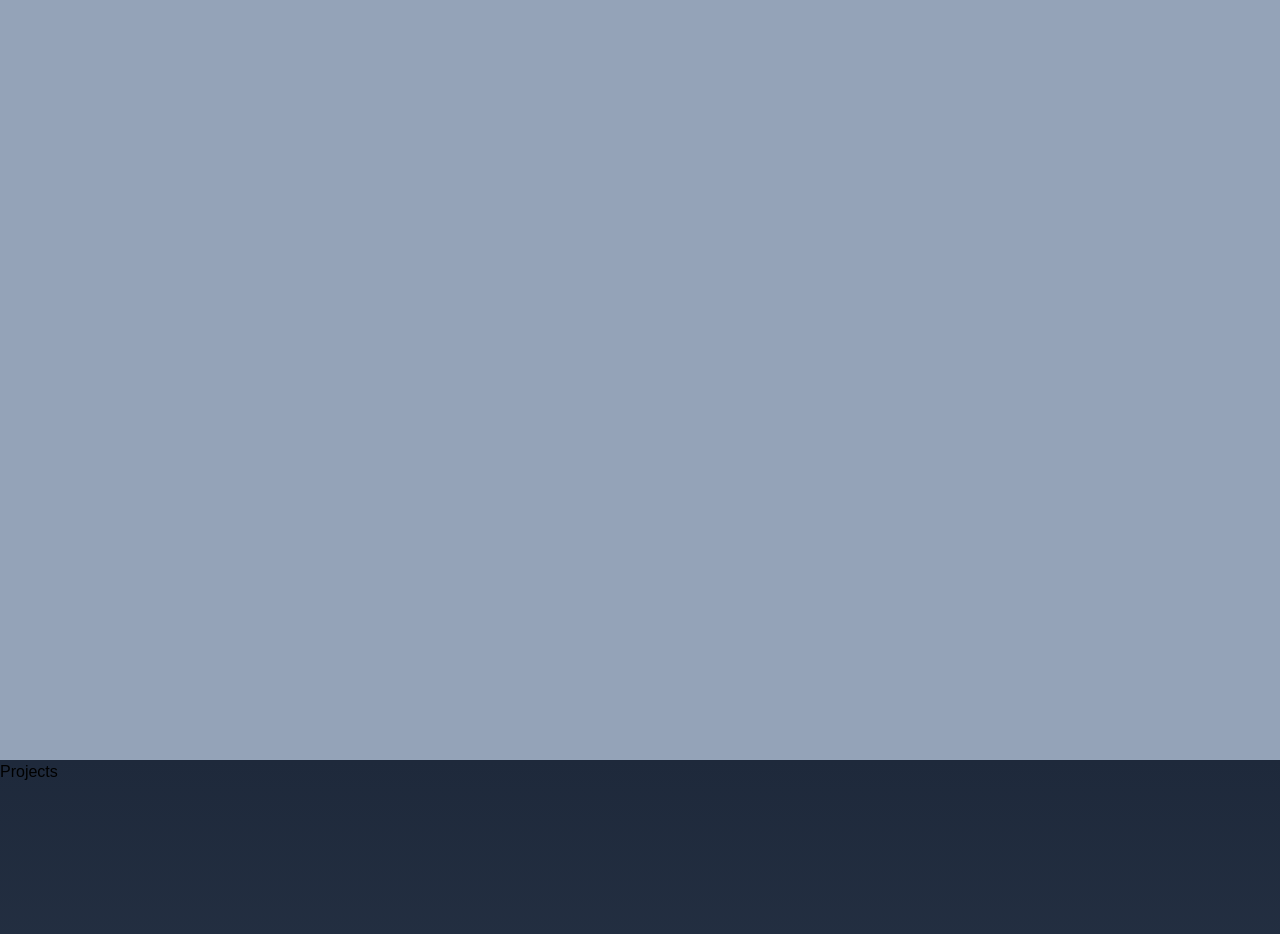
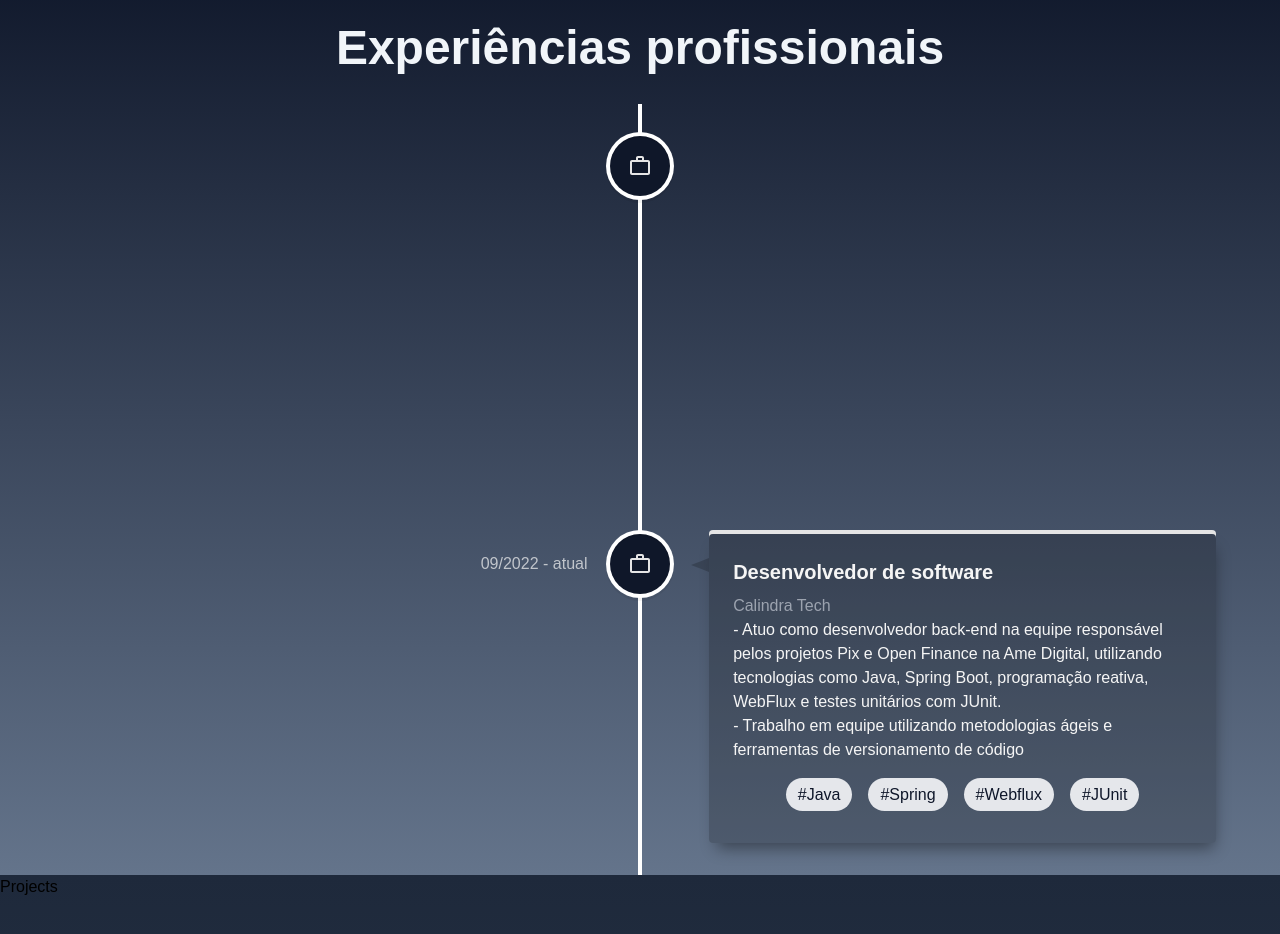
Before and after one commit to ytallobruno/portfolio, a React (Vite) app: page / in a window 1280 px wide. Shown: the part 840-1774 px from the top of the page. Built offline with nearby package versions, Linux system fonts and the light colour scheme; no server answers; a web font is replaced by a local one.

Commit message:
Feat: Esqueleto da secao de experiencias

```diff
--- a/package.json
+++ b/package.json
@@ -16,6 +16,7 @@
     "react-dom": "^18.2.0",
     "react-icons": "^4.7.1",
     "react-scroll": "^1.8.9",
+    "react-vertical-timeline-component": "^3.6.0",
     "tailwindcss": "^3.2.4"
   },
   "devDependencies": {
--- a/src/components/Experience/Experience.jsx
+++ b/src/components/Experience/Experience.jsx
@@ -1,10 +1,40 @@
-import React from 'react'
+import React from "react";
+import ExperienceCard from "./ExperienceCard";
+import { getExperienceData } from "../../model/experienceData";
+import { VerticalTimeline } from "react-vertical-timeline-component";
+import "react-vertical-timeline-component/style.min.css";
 
 export default function Experience() {
+  const experienceData = getExperienceData();
+
   return (
-    // <div id="experience" className="bg-gradient-to-b from-slate-900 to-slate-800 h-screen">
-    <div id="experience" className="bg-slate-400 h-screen">
-      oooooooi
-    </div>
-  )
+    <>
+      <div
+        id="experience"
+        className="h-full bg-gradient-to-b from-slate-900 to-slate-500"
+      >
+        <section className="pt-14">
+          <h2 className="py-2 pb-8 text-center text-5xl font-bold text-slate-100">
+            Experiências profissionais
+          </h2>
+
+          <VerticalTimeline>
+            {experienceData.map((experience, index) => {
+              return (
+                <ExperienceCard
+                  key={index}
+                  company={experience.company}
+                  position={experience.position}
+                  startDate={experience.startDate}
+                  endDate={experience.endDate}
+                  description={experience.description}
+                  tech={experience.tech}
+                />
+              );
+            })}
+          </VerticalTimeline>
+        </section>
+      </div>
+    </>
+  );
 }
--- /dev/null
+++ b/src/components/Experience/ExperienceCard.jsx
@@ -0,0 +1,53 @@
+import React from "react";
+import { VerticalTimelineElement } from "react-vertical-timeline-component";
+import "react-vertical-timeline-component/style.min.css";
+import { MdOutlineWorkOutline } from "react-icons/md";
+
+export default function ExperienceCard(props) {
+  const { company, position, startDate, endDate, description, tech } = props;
+
+  const lightGrey = "#E5E5E5";
+  const lightTeal = "#99F6E4";
+  const darkBlue = "#0F1729";
+  const yellowColor = "#FFD700";
+  const textColor = "#F5F5F5";
+  const bgColor = "rgba(0,0,0,0.2)";
+
+  return (
+    <>
+      <VerticalTimelineElement
+        animate={true}
+        className="vertical-timeline-element--work"
+        contentStyle={{
+          background: bgColor,
+          color: textColor,
+          boxShadow: `0px -4px ${lightGrey},3px 10px 15px -5px rgba(0,0,0,0.4)`,
+        }}
+        contentArrowStyle={{ borderRight: `18px solid ${bgColor}` }}
+        iconStyle={{background: darkBlue, color: lightGrey }}
+        icon={<MdOutlineWorkOutline />}
+        date={[startDate, " - ", endDate]}
+      >
+        <h3 className="mb-2 text-xl font-bold">{position}</h3>
+        <h4 className="vertical-timeline-element-subtitle text-gray-400">
+          {company}
+        </h4>
+        <ul className="text-neutral-100">
+          {description.map((item, index) => (
+            <li key={index}>{item}</li>
+          ))}
+        </ul>
+
+        <div className="flex justify-center pb-2 align-bottom ">
+          {tech.map((item, index) => (
+            <div key={index} className="mx-2">
+              <p key={index} className="rounded-full bg-gray-200 px-3 py-1 text-slate-900">
+                {item}
+              </p>
+            </div>
+          ))}
+        </div>
+      </VerticalTimelineElement>
+    </>
+  );
+}
--- /dev/null
+++ b/src/model/experienceData.js
@@ -0,0 +1,38 @@
+const experienceData = [
+  {
+    company: "Calindra Tech",
+    position: "Desenvolvedor de software Trainee",
+    startDate: "05/2022",
+    endDate: "09/2022",
+    description: [
+      "- Programa de formação de 3 meses com 8 semanas de estudos intensivos em desenvolvimento de software, seguido de 6 semanas de rotação nos times da empresa para aplicar o conhecimento na prática.",
+      "- Desenvolvimento e apresentação de um protótipo de produto em duas semanas utilizando as tecnologias aprendidas no programa.",
+    ],
+    tech: [
+      "#Java",
+      "#Spring",
+      "#React",
+      "#JavaScript",
+    ]
+  },
+  {
+    company: "Calindra Tech",
+    position: "Desenvolvedor de software",
+    startDate: "09/2022",
+    endDate: "atual",
+    description: [
+      "- Atuo como desenvolvedor back-end na equipe responsável pelos projetos Pix e Open Finance na Ame Digital, utilizando tecnologias como Java, Spring Boot, programação reativa, WebFlux e testes unitários com JUnit.",
+      "- Trabalho em equipe utilizando metodologias ágeis e ferramentas de versionamento de código",
+    ],
+    tech: [
+      "#Java",
+      "#Spring",
+      "#Webflux",
+      "#JUnit",
+    ]
+  },
+];
+
+export function getExperienceData() {
+  return experienceData;
+}
```
Also changed, not shown: 1 other file (tests, documents, lock files or other folders).
